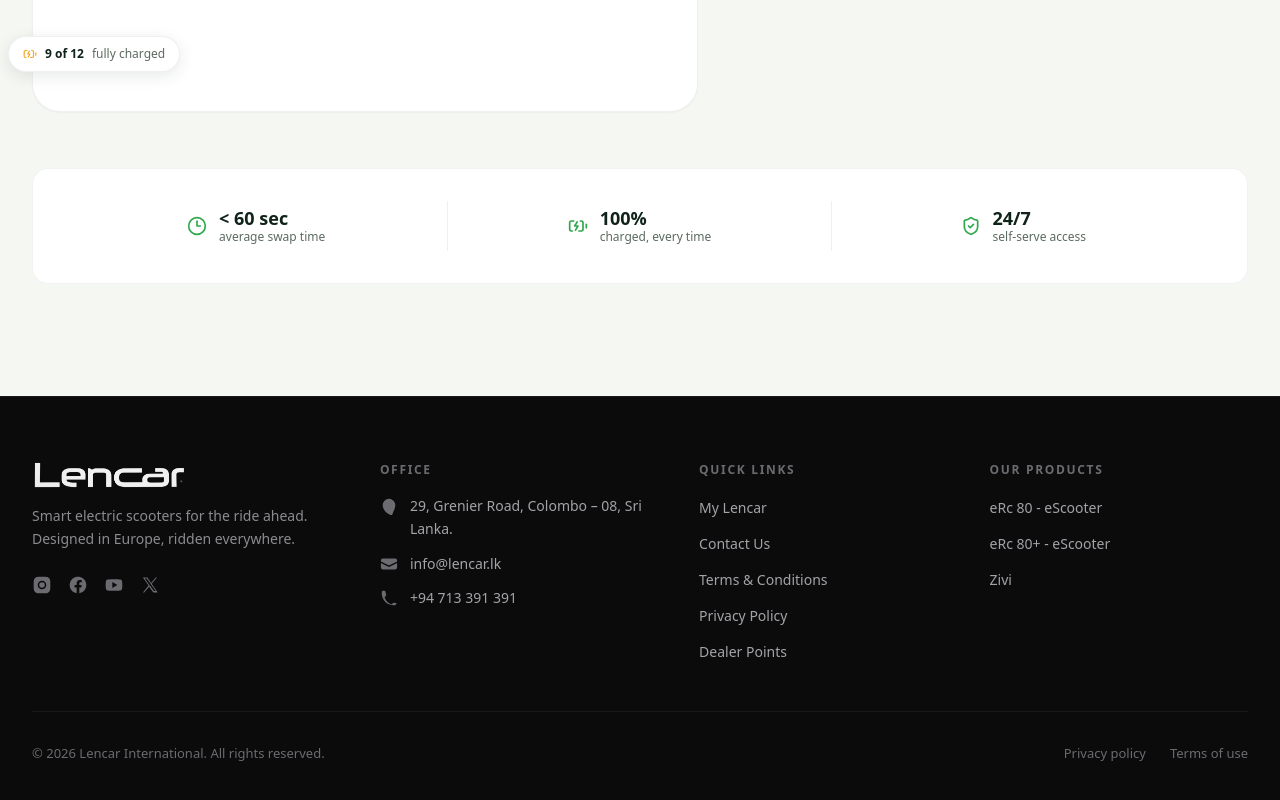
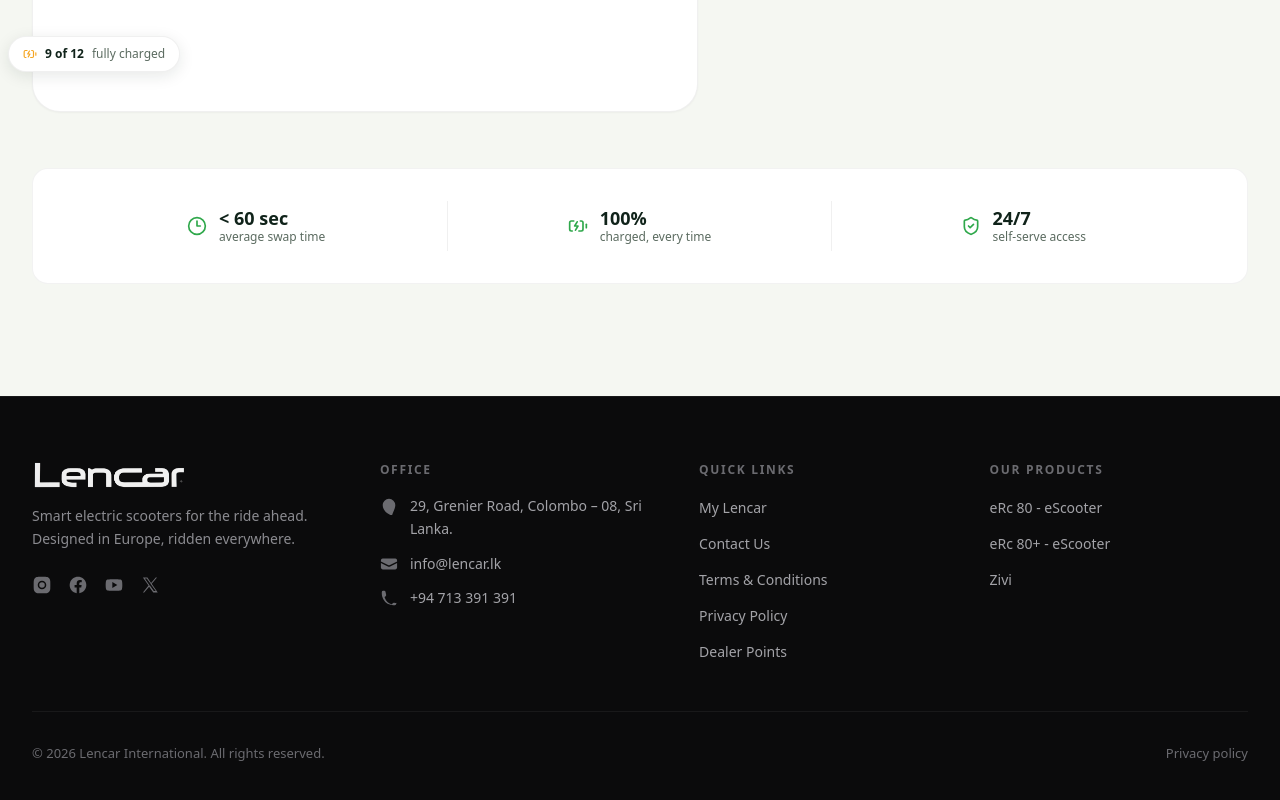
Before and after one commit to Anoch123/lencar_website_official, a Next.js app: page / in a window 1280 px wide. Shown: the part 2721-3521 px from the top of the page. Built offline with nearby package versions, Linux system fonts and the light colour scheme.

Commit message:
UI bug fix in book test ride and in footer

```diff
--- a/components/BookTestRideModal.tsx
+++ b/components/BookTestRideModal.tsx
@@ -255,7 +255,7 @@
                   <button
                     type="submit"
                     disabled={isSubmitting}
-                    className="font-body inline-flex items-center justify-center bg-[#e30613] px-6 py-2.5 text-[13px] font-semibold uppercase tracking-[0.06em] text-white transition-colors hover:bg-[#c90512] disabled:cursor-not-allowed disabled:opacity-70 sm:px-7 sm:py-3"
+                    className="font-body inline-flex rounded items-center justify-center bg-[#e30613] px-6 py-2.5 text-[13px] font-semibold uppercase tracking-[0.06em] text-white transition-colors hover:bg-[#c90512] disabled:cursor-not-allowed disabled:opacity-70 sm:px-7 sm:py-3"
                   >
                     {isSubmitting ? "Sending..." : "Submit request"}
                   </button>
--- a/components/footer.tsx
+++ b/components/footer.tsx
@@ -26,9 +26,9 @@
   {
     heading: "Our Products",
     links: [
-      { label: "eRc 80 - eScooter", href: "#" },
-      { label: "eRc 80+ - eScooter", href: "#" },
-      { label: "Zivi", href: "#" },
+      { label: "eRc 80 - eScooter", href: "/lencar-bikes/erc-80" },
+      { label: "eRc 80+ - eScooter", href: "/lencar-bikes/erc-80-plus" },
+      { label: "Zivi", href: "/lencar-bikes/zivi" },
     ],
   },
 ];
@@ -191,11 +191,11 @@
             reserved.
           </p>
           <nav className="flex flex-wrap justify-center gap-x-6 gap-y-2">
-            {["Privacy policy", "Terms of use"].map(
+            {["Privacy policy"].map(
               (item) => (
                 <a
                   key={item}
-                  href="#"
+                  href={"/privacy-policy"}
                   className="font-body text-[13px] text-[#6b6b70] transition-colors hover:text-[#f5f4f1]"
                 >
                   {item}
```
